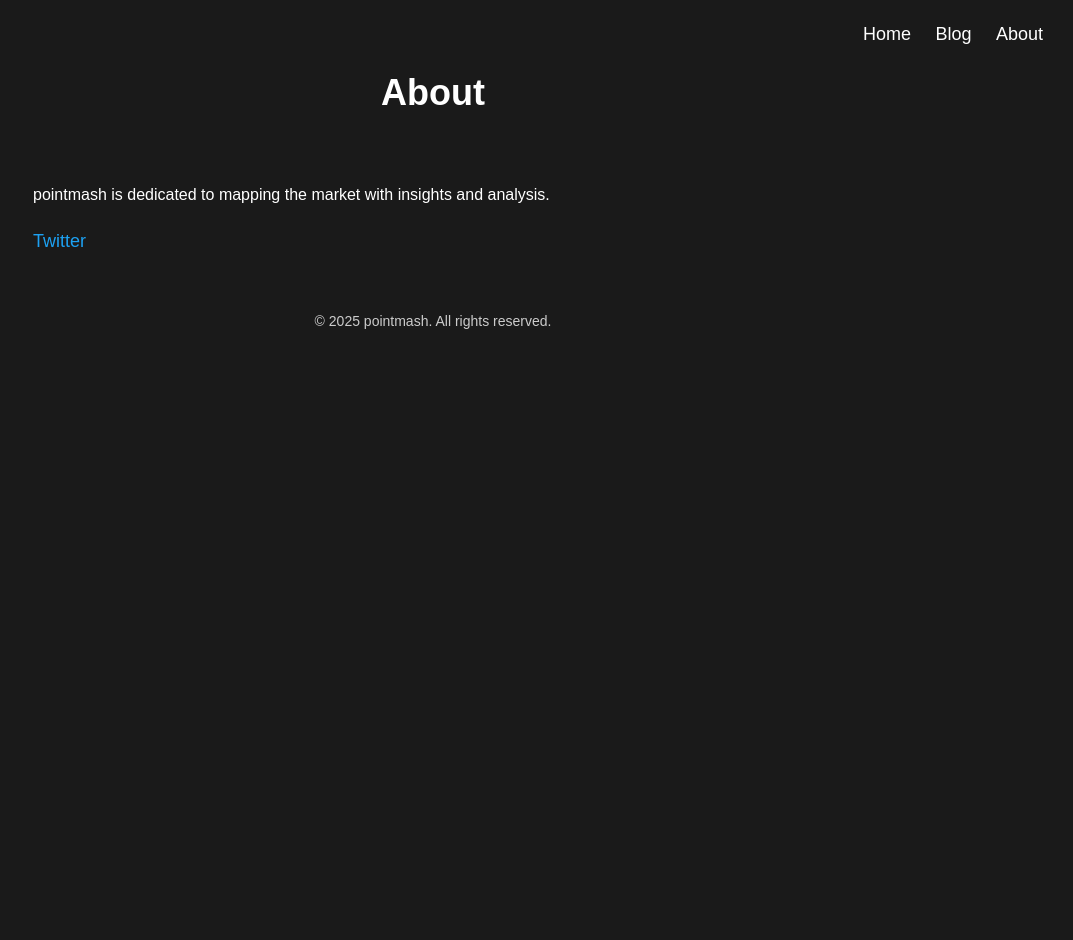
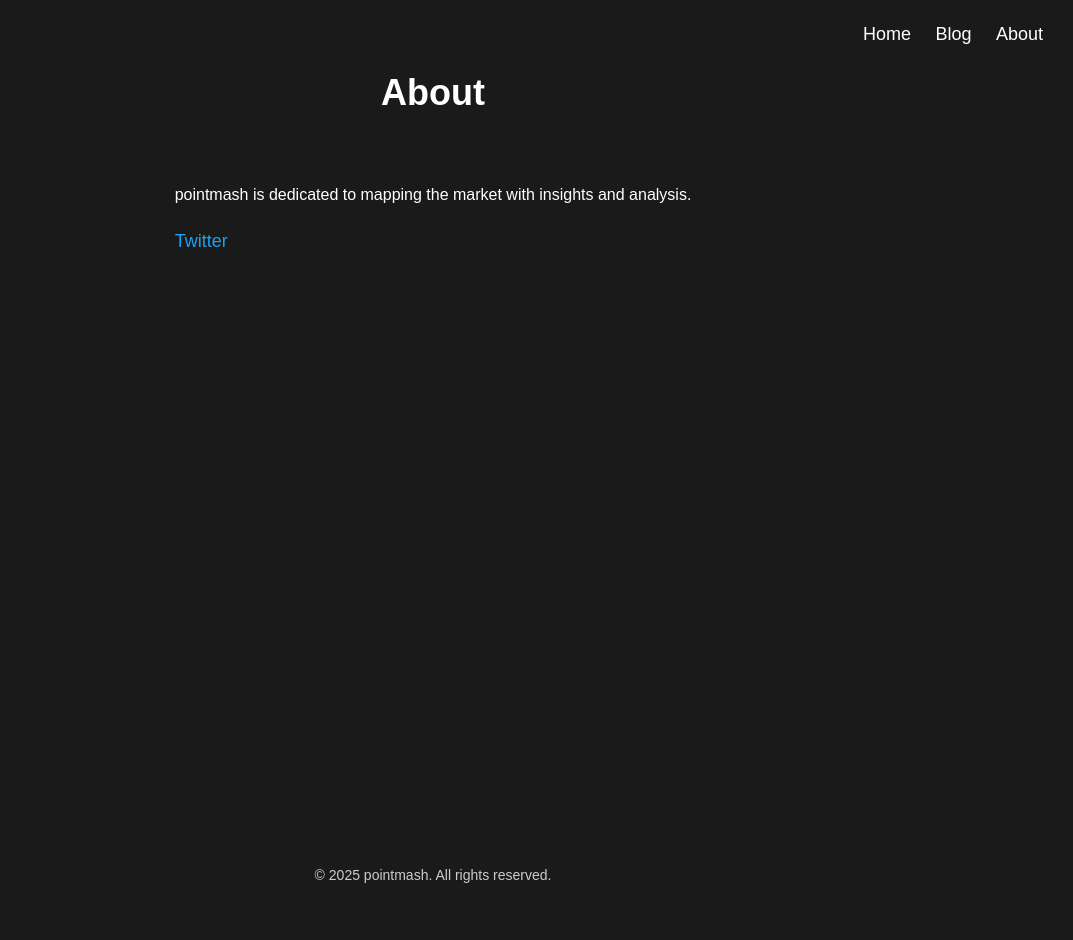
Before and after one commit to pointmash/pointmash.github.io, a Jekyll site: the page built from about.md, in a window 1280 px wide. Shown: the whole page, without its empty margins (207-1280 px from the left). Built offline with Jekyll 4.4.1, drawn with Linux system fonts in a browser that asks for light colours; before the commit the page ends 900 px from its top, so only the background shows below that.

Commit message:
Update about.html CSS for sticky footer

```diff
--- a/_layouts/about.html
+++ b/_layouts/about.html
@@ -5,6 +5,10 @@
     <meta name="viewport" content="width=device-width, initial-scale=1.0">
     <title>About | {{ site.title }}</title>
     <style>
+        /* Added */
+        html {
+            min-height: 100%;
+        }
         body {
             margin: 0;
             padding: 20px;
@@ -12,6 +16,10 @@
             color: #ffffff;
             font-family: Arial, sans-serif;
             line-height: 1.6;
+            /* Added */
+            display: flex;
+            flex-direction: column;
+            min-height: 100vh;
         }
         header {
             text-align: center;
@@ -23,6 +31,8 @@
         .content {
             max-width: 800px;
             margin: 0 auto;
+            /* Added */
+            flex-grow: 1;
         }
         .social-links {
             margin: 20px 0;
@@ -55,7 +65,8 @@
         padding: 20px 0;
         font-size: 14px;
         color: #cccccc;
-        margin-top: 20px;
+        /* Modified */
+        margin-top: auto; /* Changed from margin-top: 20px */
         }
     </style>
 </head>
```
